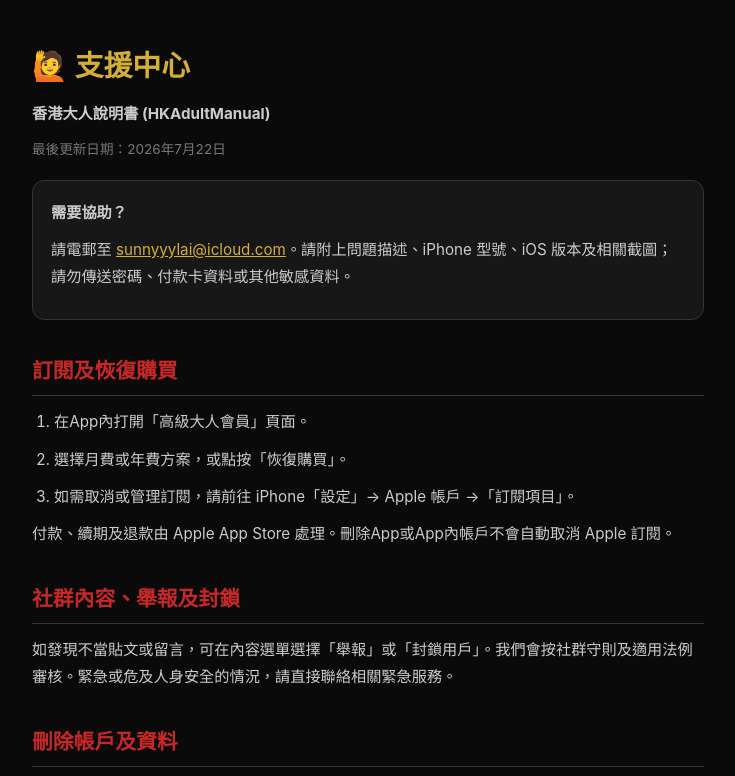
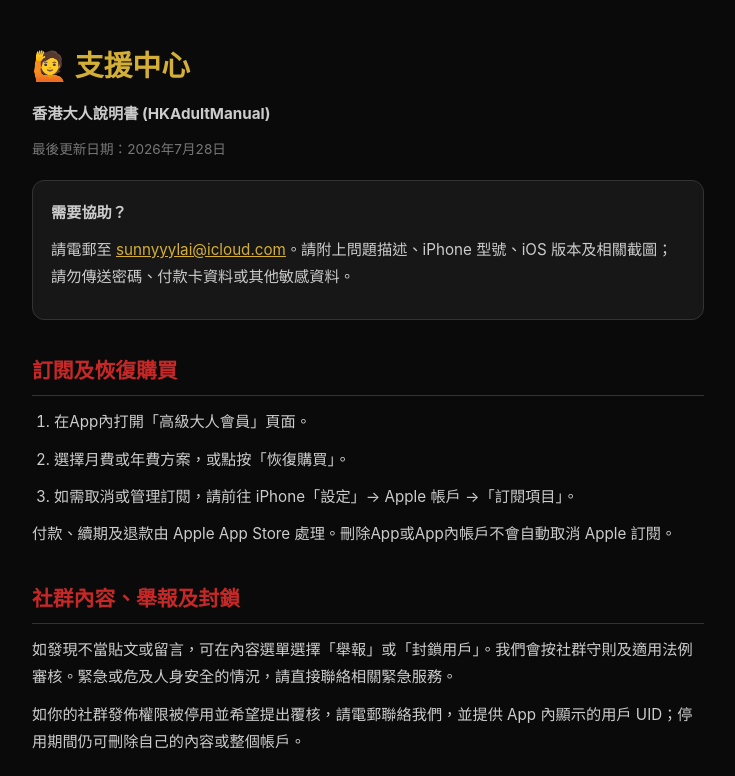
Before and after one commit to Chamotrans/hkadultmanual-privacy, a plain HTML site: page support.html in a window 1280 px wide. Shown: the top 776 px of the page, without its empty margins (272-1007 px from the left). Drawn offline with Linux system fonts and the light colour scheme.

Commit message:
Document moderation and ban appeal support

```diff
--- a/support.html
+++ b/support.html
@@ -20,7 +20,7 @@
 
 <h1>🙋 支援中心</h1>
 <p><strong>香港大人說明書 (HKAdultManual)</strong></p>
-<p class="last-updated">最後更新日期：2026年7月22日</p>
+<p class="last-updated">最後更新日期：2026年7月28日</p>
 
 <div class="card">
   <p><strong>需要協助？</strong></p>
@@ -37,6 +37,7 @@
 
 <h2>社群內容、舉報及封鎖</h2>
 <p>如發現不當貼文或留言，可在內容選單選擇「舉報」或「封鎖用戶」。我們會按社群守則及適用法例審核。緊急或危及人身安全的情況，請直接聯絡相關緊急服務。</p>
+<p>如你的社群發佈權限被停用並希望提出覆核，請電郵聯絡我們，並提供 App 內顯示的用戶 UID；停用期間仍可刪除自己的內容或整個帳戶。</p>
 
 <h2>刪除帳戶及資料</h2>
 <p>在App內前往「我的」→「資料與帳戶」→「刪除帳戶及所有資料」，即可永久刪除 Firebase 身份及相關雲端資料。操作不能還原；Apple 管理的訂閱及購買紀錄不會一併刪除。</p>
```
